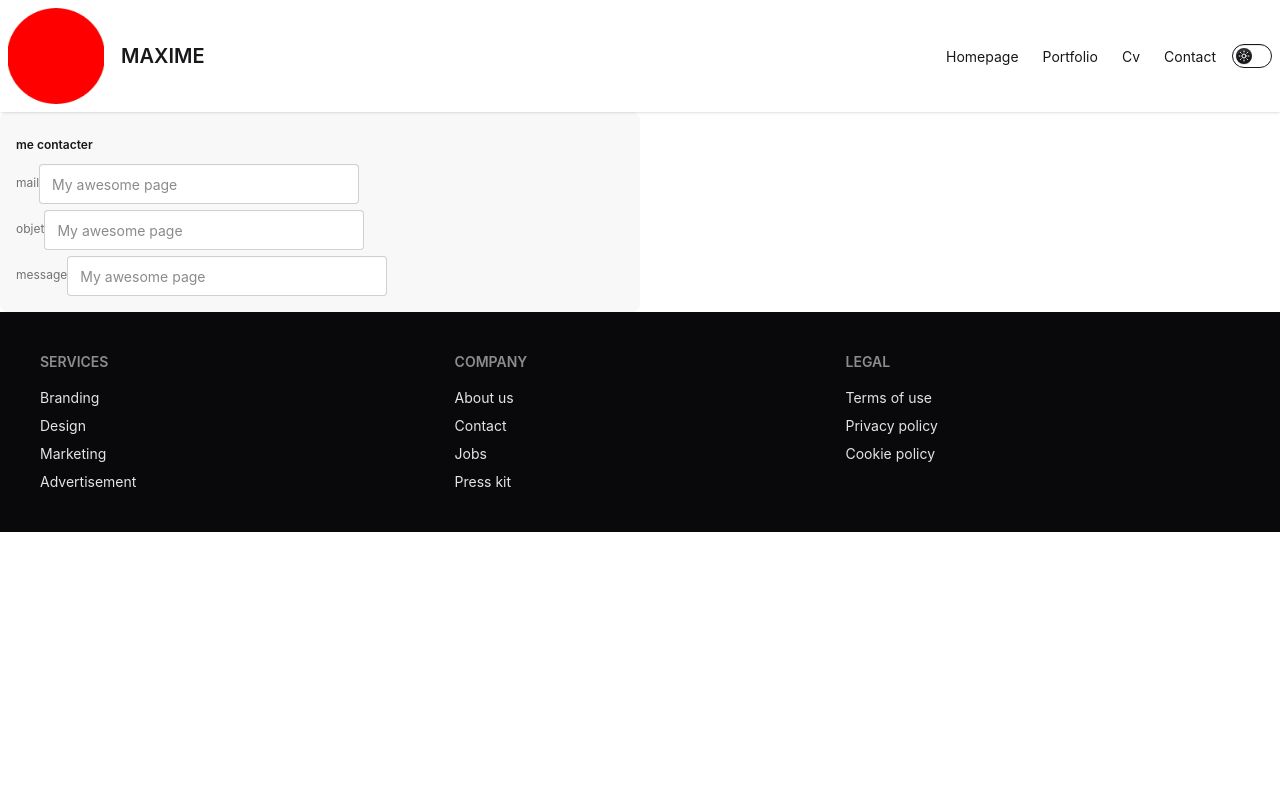
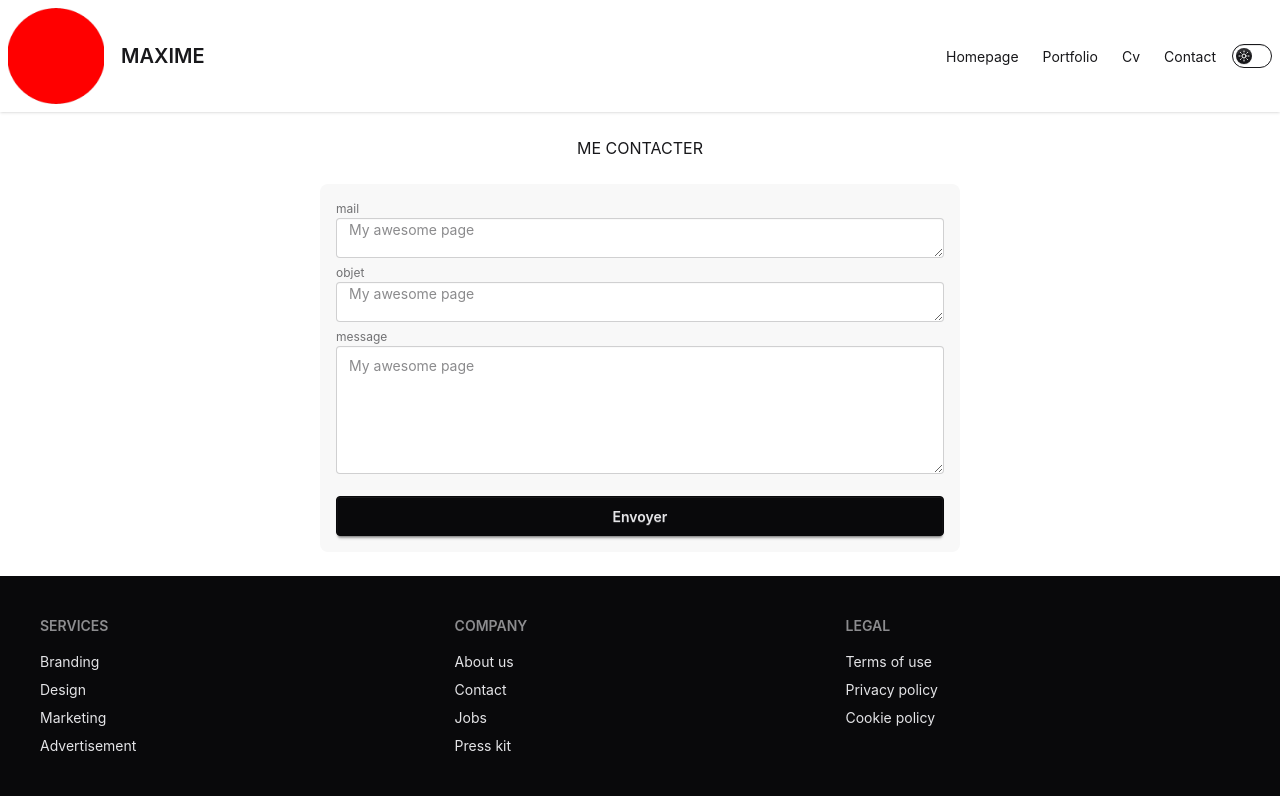
Before and after one commit to maximepoujol1-dot/Cv-Portfolio-React, a React (Vite) app in the folder CV/: page /contact in a window 1280 px wide. Built offline with nearby package versions, Linux system fonts and the light colour scheme.

Commit message:
squelette des contact

```diff
--- a/CV/src/component/Form.jsx
+++ b/CV/src/component/Form.jsx
@@ -1,18 +1,22 @@
 import React from 'react'
 
-const Form = ({titre, style, categorie}) => {
+const Form = ({style, styleCategorie, categorie}) => {
   return (
+    <div className='flex items-center justify-center'>
     <fieldset className={style}>
-        <h1 className="fieldset-legend">{titre}</h1>
+            {categorie.map((elt) => (
 
-        {categorie.map((elt) => (<div key={elt.id} className="">
+            <div key={elt.id} className="">
 
-          <label className="label">{elt.name}</label>
-          <input type="text" className="input" placeholder="My awesome page" />
-        </div>))}
+              <label className="label">{elt.inside.name}</label>
+              <br/>
+              <textarea type="text" className={elt.inside.cateStyle} placeholder="My awesome page" />
+            </div>))}
+            <button className="btn btn-neutral mt-4">Envoyer</button>
 
+        </fieldset>
+    </div>
 
-    </fieldset>
   )
 }
 
--- a/CV/src/pages/Contact.jsx
+++ b/CV/src/pages/Contact.jsx
@@ -5,16 +5,22 @@ import Form from '../component/Form'
 
 
 const categorie = [
-  {id: 1, name: "mail"},
-  {id: 2, name: "objet"},
-  {id: 3, name: "message"}
+  {id: 1, inside : {name: "mail", cateStyle: "input w-full"}},
+  {id: 2, inside : {name: "objet", cateStyle: "input w-full"}},
+  {id: 3, inside : {name: "message", cateStyle: "textarea w-full h-32"}}
 ]
+
+
 
 const Contact = () => {
   return (
     <>
         <Navbar/>
-        <Form titre={"me contacter"} style={"fieldset bg-base-200 border-base-300 rounded-box w-1/2 center p-4"} categorie={ categorie}/>
+        <br/>
+        <h1 className="flex items-center justify-center">ME CONTACTER</h1>
+        <br/>
+        <Form style={"fieldset bg-base-200 border-base-300 rounded-box w-1/2 p-4"} categorie={ categorie}/>
+        <br/>
         <Footer/>
     </>
   )
```
